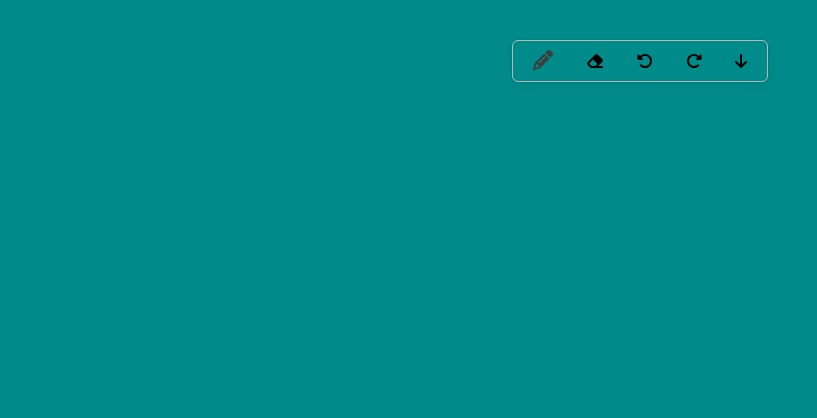
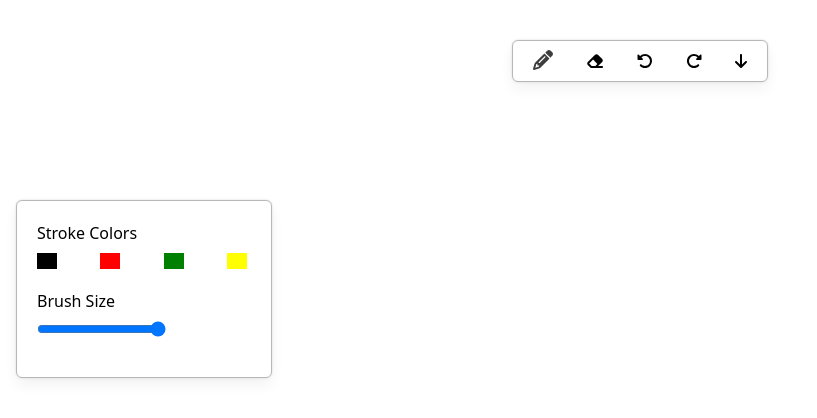
Before and after one commit to Sohamsdays/Paint, a Next.js app: page / in a window 1280 px wide. Shown: the top 418 px of the page, without its empty margins (0-817 px from the left). Built offline with nearby package versions, Linux system fonts and the light colour scheme.

Commit message:
setup color toolbox

```diff
--- /dev/null
+++ b/src/components/Toolbox/index.js
@@ -0,0 +1,46 @@
+import styles from "./index.module.css";
+import { COLORS } from "@/constants";
+const Toolbox = () => {
+  const updateBrushSize = (e) => {};
+  return (
+    <>
+      <div className={styles.toolBoxContainer}>
+        <div className={styles.toolItem}>
+          <h4 className={styles.tooltext}>Stroke Colors</h4>
+          <div className={styles.itemContainer}>
+            <div
+              className={styles.colorBox}
+              style={{ background: COLORS.BLACK }}
+            />
+            <div
+              className={styles.colorBox}
+              style={{ background: COLORS.RED }}
+            />
+            <div
+              className={styles.colorBox}
+              style={{ background: COLORS.GREEN }}
+            />
+            <div
+              className={styles.colorBox}
+              style={{ background: COLORS.YELLOW }}
+            />
+          </div>
+        </div>
+        <div className={styles.toolItem}>
+          <h4 className={styles.tooltext}>Brush Size</h4>
+          <div className={styles.itemContainer}>
+            <input
+              type="range"
+              min={1}
+              max={10}
+              step={1}
+              onChange={updateBrushSize}
+            />
+          </div>
+        </div>
+      </div>
+    </>
+  );
+};
+
+export default Toolbox;
--- /dev/null
+++ b/src/components/Toolbox/index.module.css
@@ -0,0 +1,27 @@
+.toolBoxContainer {
+  @apply p-5 absolute top-1/4 left-4 w-64 rounded-md;
+  box-shadow: theme("colors.shadow1");
+  border: 1px solid theme("colors.border1");
+
+  .toolItem {
+    @apply mb-5;
+    .toolText {
+      font-size: 11px;
+      color: theme("colors.text1");
+    }
+
+    .itemContainer {
+      @apply flex justify-between mt-2;
+
+      .colorBox {
+        @apply h-4 w-5 mr-1;
+
+        &:hover,
+        &:active {
+          border: 1.5px solid theme("colors.border2");
+          cursor: pointer;
+        }
+      }
+    }
+  }
+}
--- /dev/null
+++ b/src/constants.js
@@ -0,0 +1,8 @@
+const COLORS = {
+  BLACK: "black",
+  RED: "red",
+  GREEN: "green",
+  YELLOW: "yellow",
+};
+
+export { COLORS };
--- a/src/pages/index.js
+++ b/src/pages/index.js
@@ -1,13 +1,13 @@
-import Image from 'next/image'
+import Image from "next/image";
 
-import Menu from '@/components/Menu'
-
-
+import Menu from "@/components/Menu";
+import Toolbox from "@/components/Toolbox";
 
 export default function Home() {
   return (
     <>
-    <Menu/>
+      <Menu />
+      <Toolbox />
     </>
-  )
+  );
 }
--- a/src/styles/globals.css
+++ b/src/styles/globals.css
@@ -1,7 +1,3 @@
 @tailwind base;
 @tailwind components;
 @tailwind utilities;
-
-body{
-  background-color: darkcyan;
-}
```
